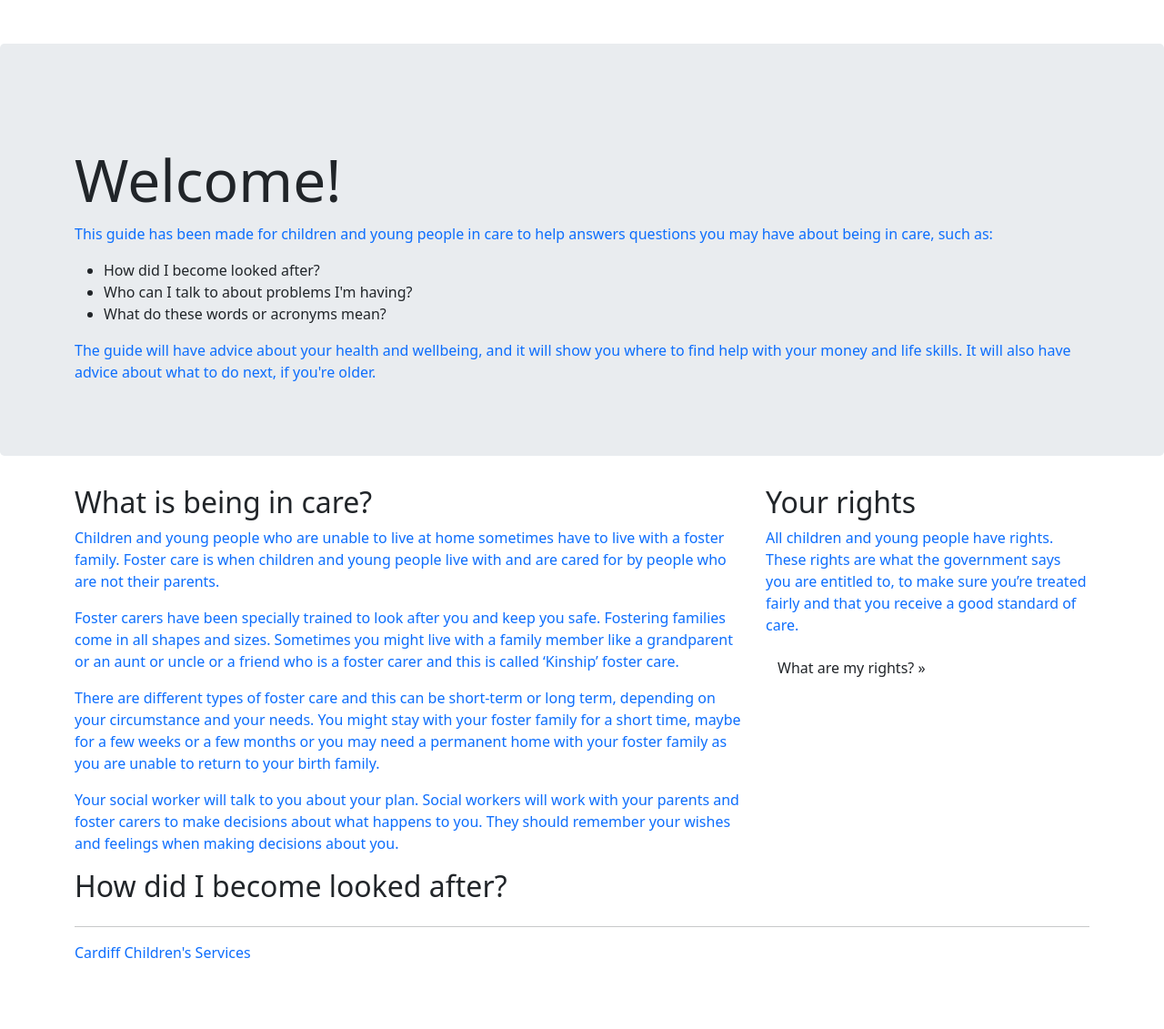
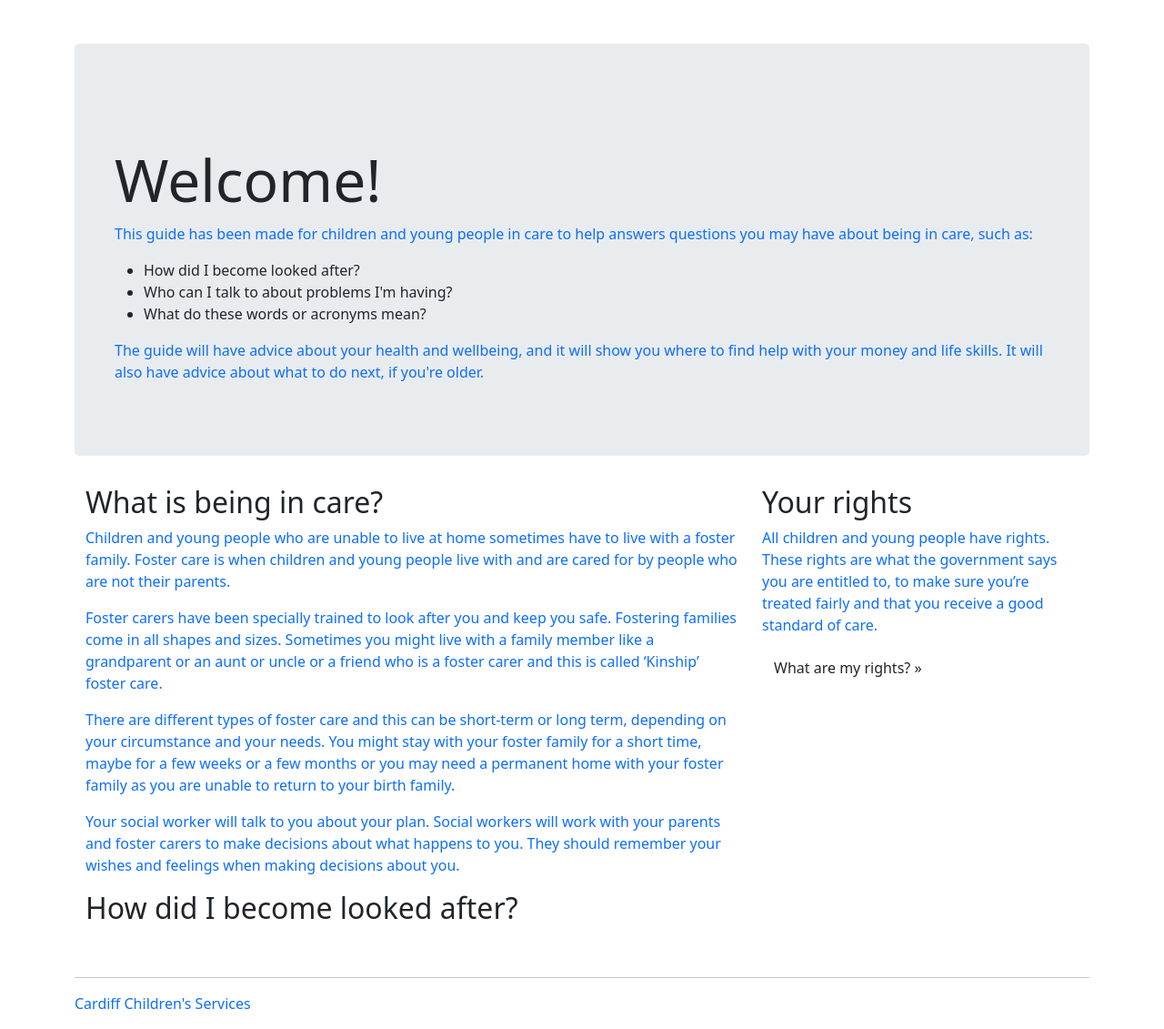
Before and after one commit to pyjaks/Guide-to-Being-in-Care-FYP, a Django app: page /main/ in a window 1280 px wide. Shown: the part 56-1187 px from the top of the page at 91% size. Before the commit the page ends 1109 px from the top, so only its background shows below. Run offline with Django 3.2, Linux system fonts and the light colour scheme; some libraries are stand-ins or nearby versions.

Commit message:
Add container surrounding all content in base.html, some layout changes to detail and posts templates

```diff
--- a/guide/discussion_board/templates/detail.html
+++ b/guide/discussion_board/templates/detail.html
@@ -13,7 +13,6 @@
 -->
 {% block content %}
 <body>
-    <div class="container mt-5 pt-5">
         <!--Navigation-->
         <div class="navigate">
             <span><a href="">Main</a> >> <a href="{{post.categories.all.0.get_absolute_url}}">{{post.categories.all.0}}</a> >> <a href="{{post.get_absolute_url}}">{{post.title}}</a></span>
@@ -88,10 +87,7 @@
             <input type="submit" value="submit">
         </div>
         {% endfor %}
-
         {% endfor %}
-
-    </div>
 
 </body>
 {% endblock %}
--- a/guide/discussion_board/templates/posts.html
+++ b/guide/discussion_board/templates/posts.html
@@ -13,7 +13,6 @@
 --->
 {% block content %}
 <body>
-    <div class="container mt-5 pt-5">
         <!--Navigation-->
         <div class="navigate pb-4">
             <span><a href="{% url 'discussion-board' %}">Main</a> >> <a href="">{{ category }}</a></span>
@@ -43,6 +42,5 @@
             pages: <a href="">1</a><a href="">2</a><a href="">3</a>
         </div>
         <!--pagination ends-->
-    </div>
 </body>
 {% endblock %}
--- a/guide/main/templates/main/base.html
+++ b/guide/main/templates/main/base.html
@@ -62,9 +62,9 @@
 </head>
 <body>
 
-<div class="my-5"></div>
-
+<div class="container my-5">
  {% block content %} {% endblock %}
+</div>
     <div id="footer">
         <footer class="container">
             <hr>
```
